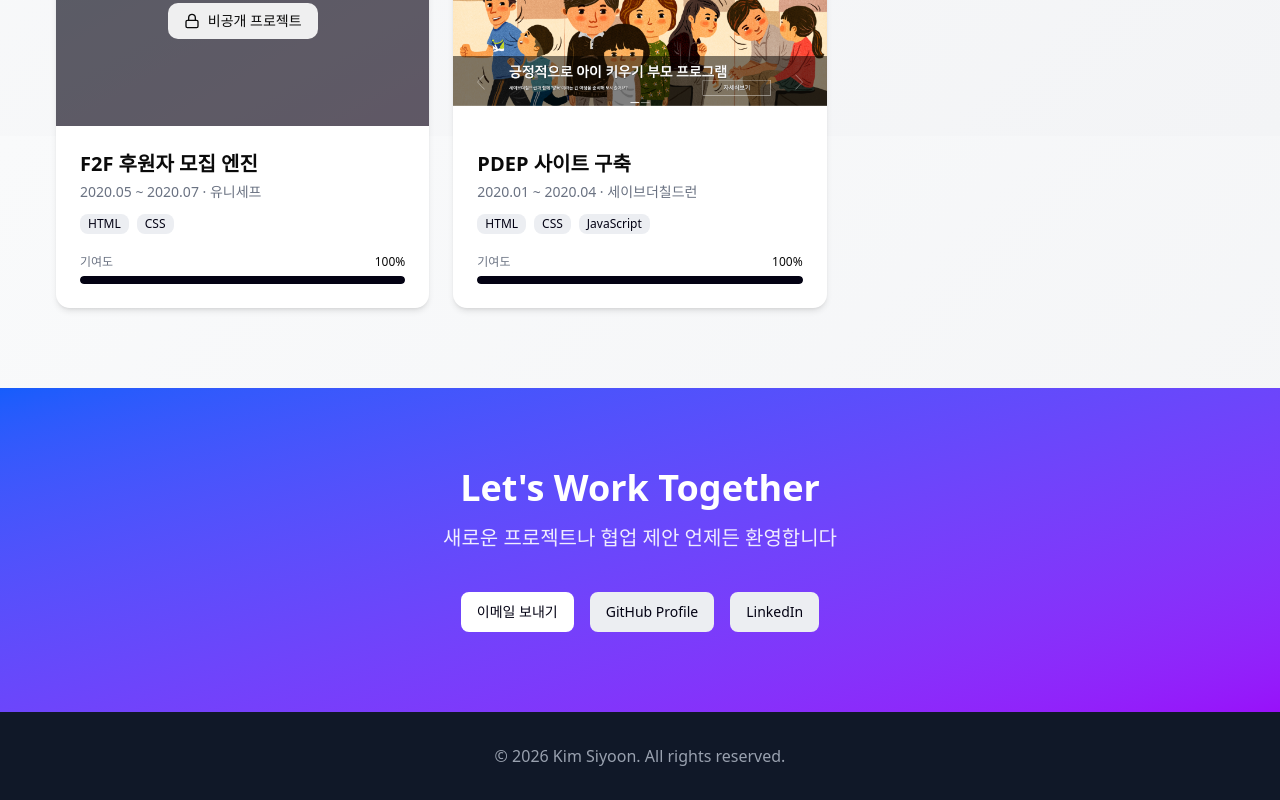
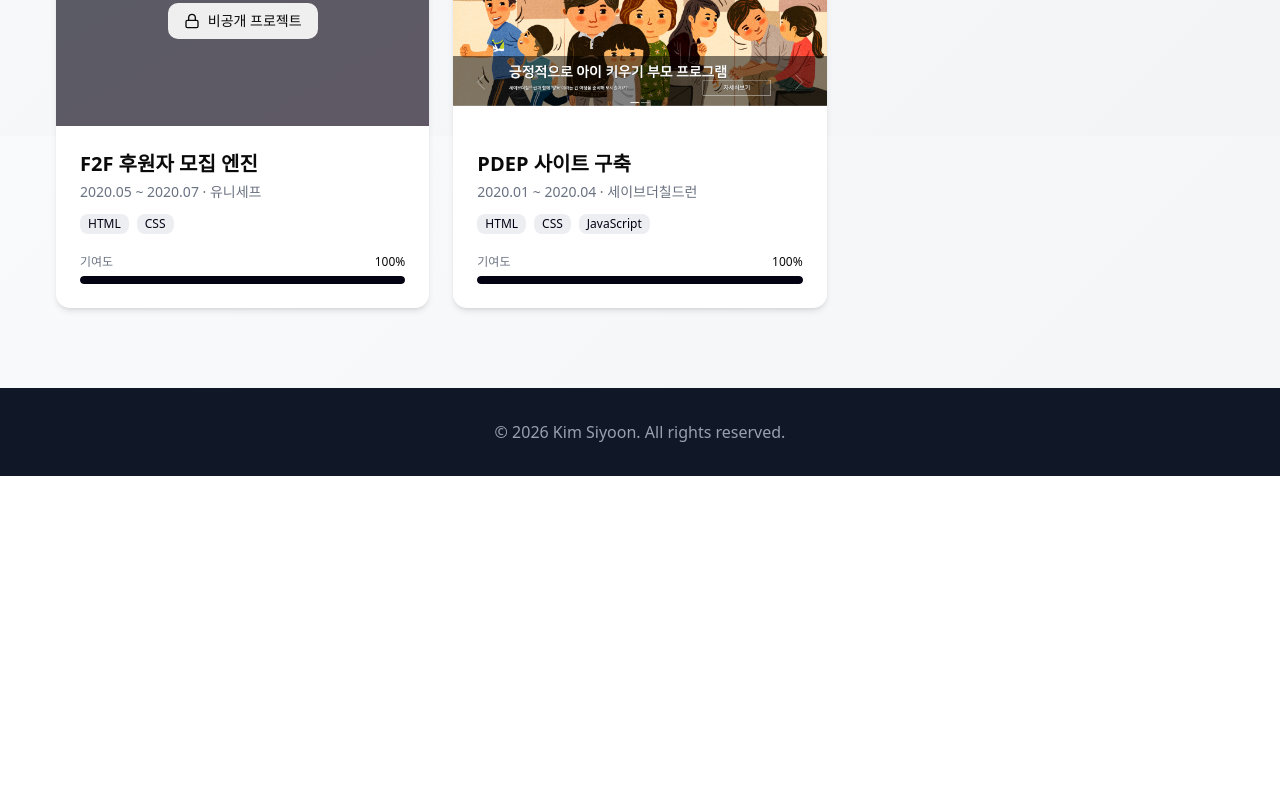
Before and after one commit to siyoon3/portfolio, a Next.js app: page / in a window 1280 px wide. Shown: the part 6264-7064 px from the top of the page. After the commit the page ends 6740 px from the top, so only its background shows below. Built offline with nearby package versions, Linux system fonts and the light colour scheme.

Commit message:
chore: Contact(CTA) 섹션 제거
연락처는 About 섹션의 이메일로 충분하다고 판단,
중복되는 Let's Work Together CTA 영역 삭제.

```diff
--- a/src/components/sections/CtaSection.tsx
+++ /dev/null
@@ -1,52 +0,0 @@
-import { Button } from "@/components/ui/Button";
-import { Container } from "@/components/ui/Container";
-import { defaultProfile } from "@/lib/profile";
-
-interface CtaSectionProps {
-  heading?: string;
-  description?: string;
-  email?: string;
-  githubUrl?: string;
-  linkedinUrl?: string;
-}
-
-export function CtaSection({
-  heading = "Let's Work Together",
-  description = "새로운 프로젝트나 협업 제안 언제든 환영합니다",
-  email = defaultProfile.email,
-  githubUrl = defaultProfile.links.github,
-  linkedinUrl = defaultProfile.links.linkedin,
-}: CtaSectionProps = {}) {
-  return (
-    <section
-      id="contact"
-      className="bg-gradient-to-br from-brand-blue to-brand-purple px-6 py-20 text-center"
-    >
-      <Container>
-        <h2 className="text-3xl font-bold text-white">{heading}</h2>
-        <p className="mt-4 text-xl text-white/90">{description}</p>
-        <div className="mt-10 flex flex-col items-center justify-center gap-4 sm:flex-row">
-          <Button href={`mailto:${email}`} variant="inverse">
-            이메일 보내기
-          </Button>
-          <Button
-            href={githubUrl}
-            target="_blank"
-            rel="noreferrer noopener"
-            variant="accent"
-          >
-            GitHub Profile
-          </Button>
-          <Button
-            href={linkedinUrl}
-            target="_blank"
-            rel="noreferrer noopener"
-            variant="accent"
-          >
-            LinkedIn
-          </Button>
-        </div>
-      </Container>
-    </section>
-  );
-}
--- a/src/pages/index.tsx
+++ b/src/pages/index.tsx
@@ -4,7 +4,6 @@ import { AboutSection } from "@/components/sections/AboutSection";
 import { SkillsSection } from "@/components/sections/SkillsSection";
 import { CareerSection } from "@/components/sections/CareerSection";
 import { ProjectsSection } from "@/components/sections/ProjectsSection";
-import { CtaSection } from "@/components/sections/CtaSection";
 import { SiteFooter } from "@/components/sections/SiteFooter";
 
 export default function Home() {
@@ -23,7 +22,6 @@ export default function Home() {
         <SkillsSection />
         <CareerSection />
         <ProjectsSection />
-        <CtaSection />
       </main>
       <SiteFooter />
     </>
```
